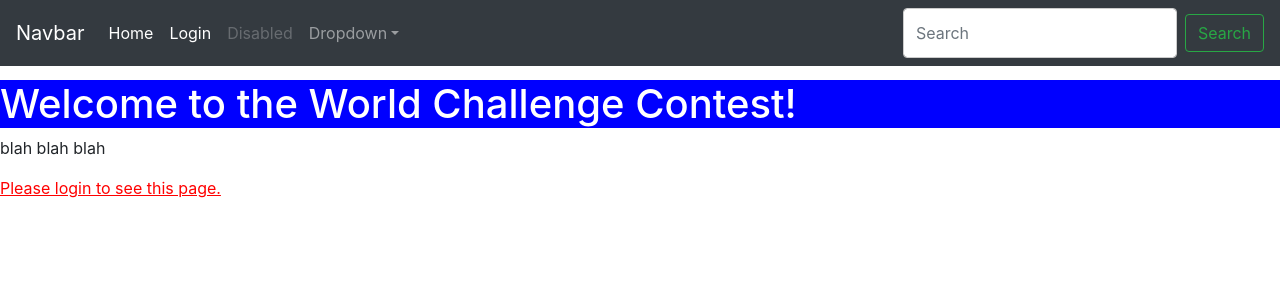
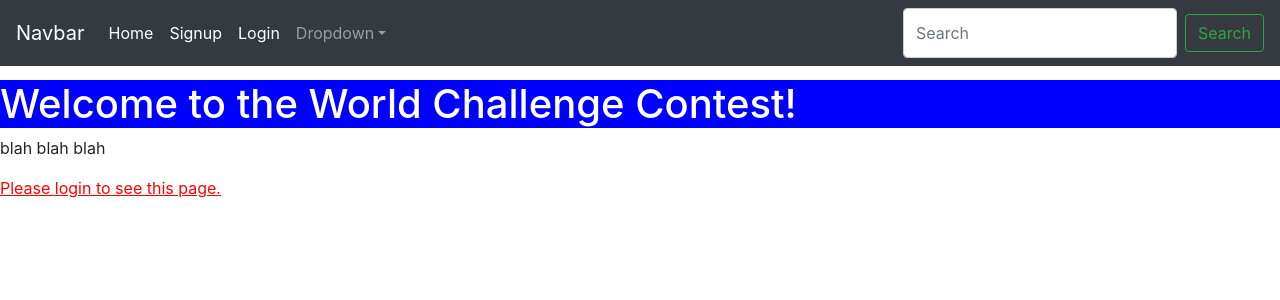
Before and after one commit to worldchallenge/world_challenge_web, a Django app: page /home/ in a window 1280 px wide. Shown: the top 300 px of the page. Run offline with Django 3.2, Linux system fonts and the light colour scheme; some libraries are stand-ins or nearby versions.

Commit message:
Added signup to navbar

```diff
--- a/world_challenge_web/templates/base.html
+++ b/world_challenge_web/templates/base.html
@@ -32,10 +32,10 @@
 		  <a class="nav-link" href="{% url 'home' %}">Home <span class="sr-only">(current)</span></a>
           </li>
           <li class="nav-item active">
+            <a class="nav-link" href={% url 'signup' %}>Signup</a>
+          </li>
+          <li class="nav-item active">
 		  <a class="nav-link" href="{% url 'login' %}">Login</a>
-          </li>
-          <li class="nav-item">
-            <a class="nav-link disabled" href="#">Disabled</a>
           </li>
           <li class="nav-item dropdown">
             <a class="nav-link dropdown-toggle" href="http://example.com" id="dropdown01" data-toggle="dropdown" aria-haspopup="true" aria-expanded="false">Dropdown</a>
```
